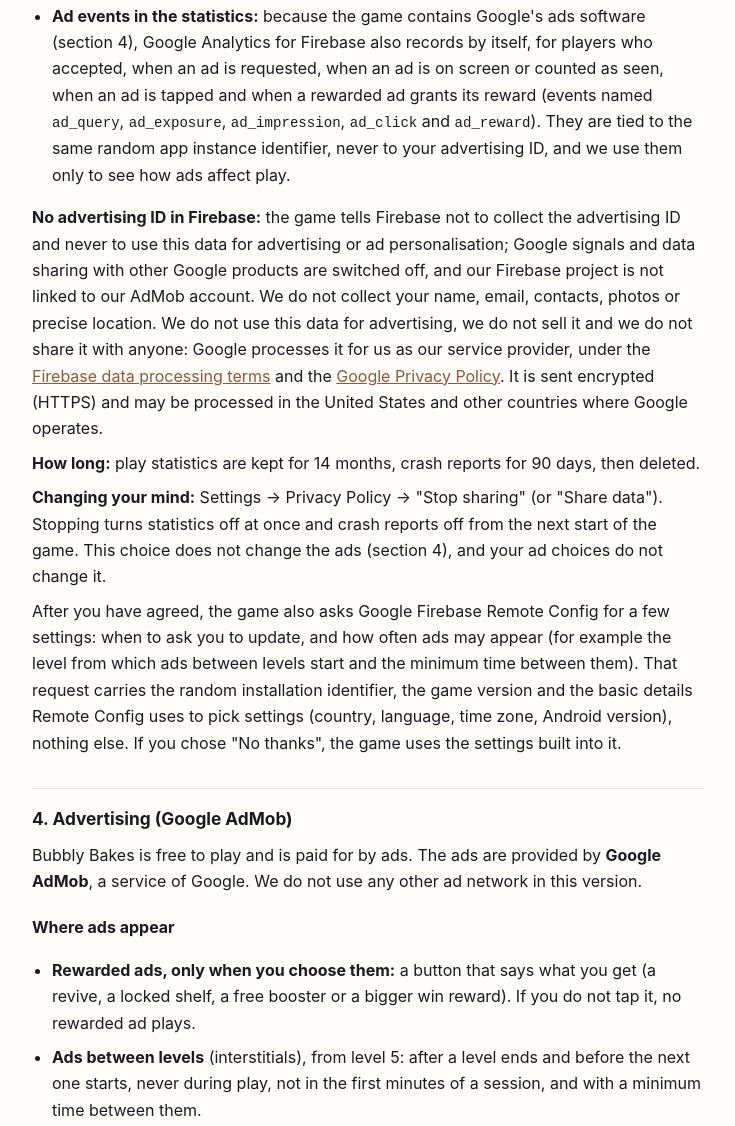
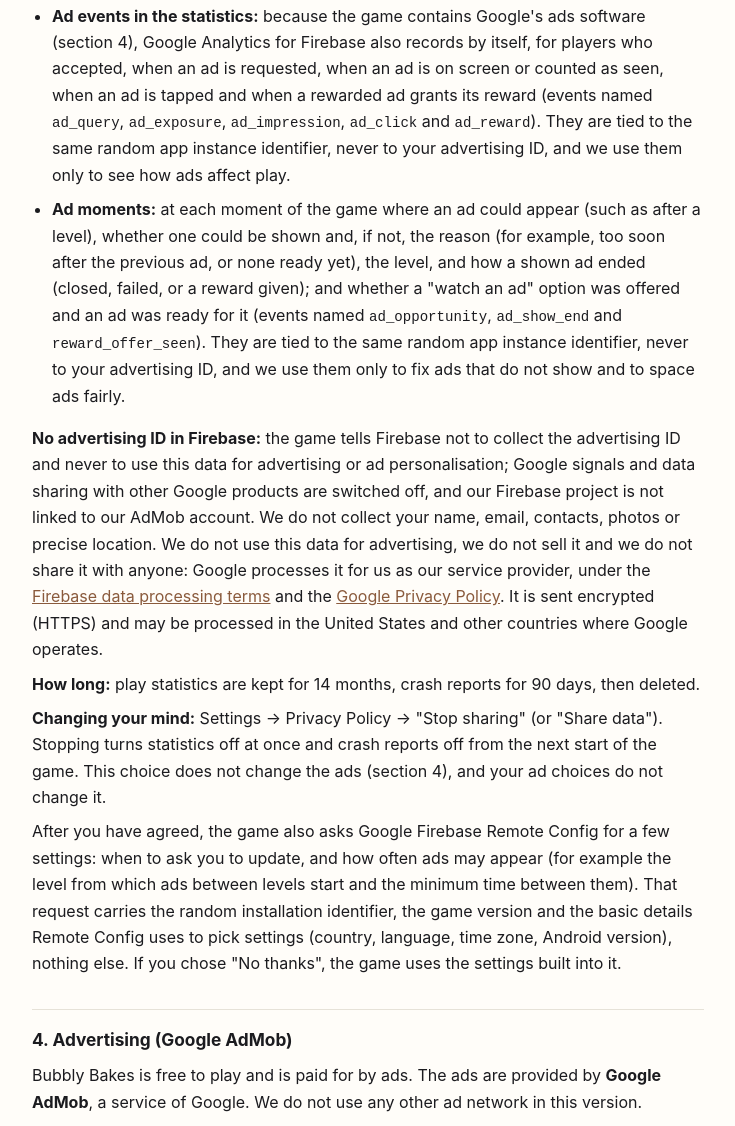
Before and after one commit to crazygamesdeveloper/legal, a plain HTML site: page bubblesort/privacy.html in a window 1280 px wide. Shown: the part 1409-2535 px from the top of the page, without its empty margins (272-1007 px from the left). Drawn offline with Linux system fonts and the light colour scheme.

Commit message:
Revise privacy policy to version 3 with ad updates
Updated privacy policy to version 3, including changes in ad statistics and ad moments tracking.

```diff
--- a/bubblesort/privacy.html
+++ b/bubblesort/privacy.html
@@ -29,7 +29,7 @@
 <body>
 <main>
 <h1>Privacy Policy</h1>
-<p class="meta">Bubbly Bakes &middot; Crazy Games Developer &middot; Version 2 (game version 1.2.0) &middot; Last updated: 1 November 2026</p>
+<p class="meta">Bubbly Bakes &middot; Crazy Games Developer &middot; Version 3 (game version 1.2.1) &middot; Last updated: 10 November 2026</p>
 
 <p class="lead"><strong>In short:</strong> no account and no purchases. The game shows ads from <strong>Google
 AdMob</strong>. To show and measure them, Google may use your device's advertising ID, an approximate location worked
@@ -73,6 +73,12 @@ version), it shows a privacy screen. Nothing below is sent before you answer it,
   <code>ad_query</code>, <code>ad_exposure</code>, <code>ad_impression</code>, <code>ad_click</code> and
   <code>ad_reward</code>). They are tied to the same random app instance identifier, never to your advertising ID, and
   we use them only to see how ads affect play.</li>
+  <li><strong>Ad moments:</strong> at each moment of the game where an ad could appear (such as after a level), whether
+  one could be shown and, if not, the reason (for example, too soon after the previous ad, or none ready yet), the
+  level, and how a shown ad ended (closed, failed, or a reward given); and whether a "watch an ad" option was offered
+  and an ad was ready for it (events named <code>ad_opportunity</code>, <code>ad_show_end</code> and
+  <code>reward_offer_seen</code>). They are tied to the same random app instance identifier, never to your advertising
+  ID, and we use them only to fix ads that do not show and to space ads fairly.</li>
 </ul>
 <p><strong>No advertising ID in Firebase:</strong> the game tells Firebase not to collect the advertising ID and never
 to use this data for advertising or ad personalisation; Google signals and data sharing with other Google products are
@@ -223,6 +229,9 @@ encrypted. Access to the Firebase project and the AdMob account is limited to th
 exactly what is collected and by whom, the date and version at the top will change, the Google Play "Data safety"
 section will be updated to match, and the game will show its privacy screen again. The policy changes before the
 release does.</p>
+<p><strong>What changed in version 3 (game version 1.2.1):</strong> the statistics now include ad moments: whether an
+ad could be shown at a moment of the game and why not, how a shown ad ended, and whether a "watch an ad" option was
+offered (section 3). Nothing else changed. Version 2 was dated 1 November 2026.</p>
 <p><strong>What changed in version 2 (game version 1.2.0):</strong> the game now shows ads from Google AdMob, which
 may use the advertising ID (section 4); the statistics now include ad events and the new Home, Recipe Book and daily
 gift events (section 3); Remote Config also sets how often ads may appear; the progress kept on your device now
```
